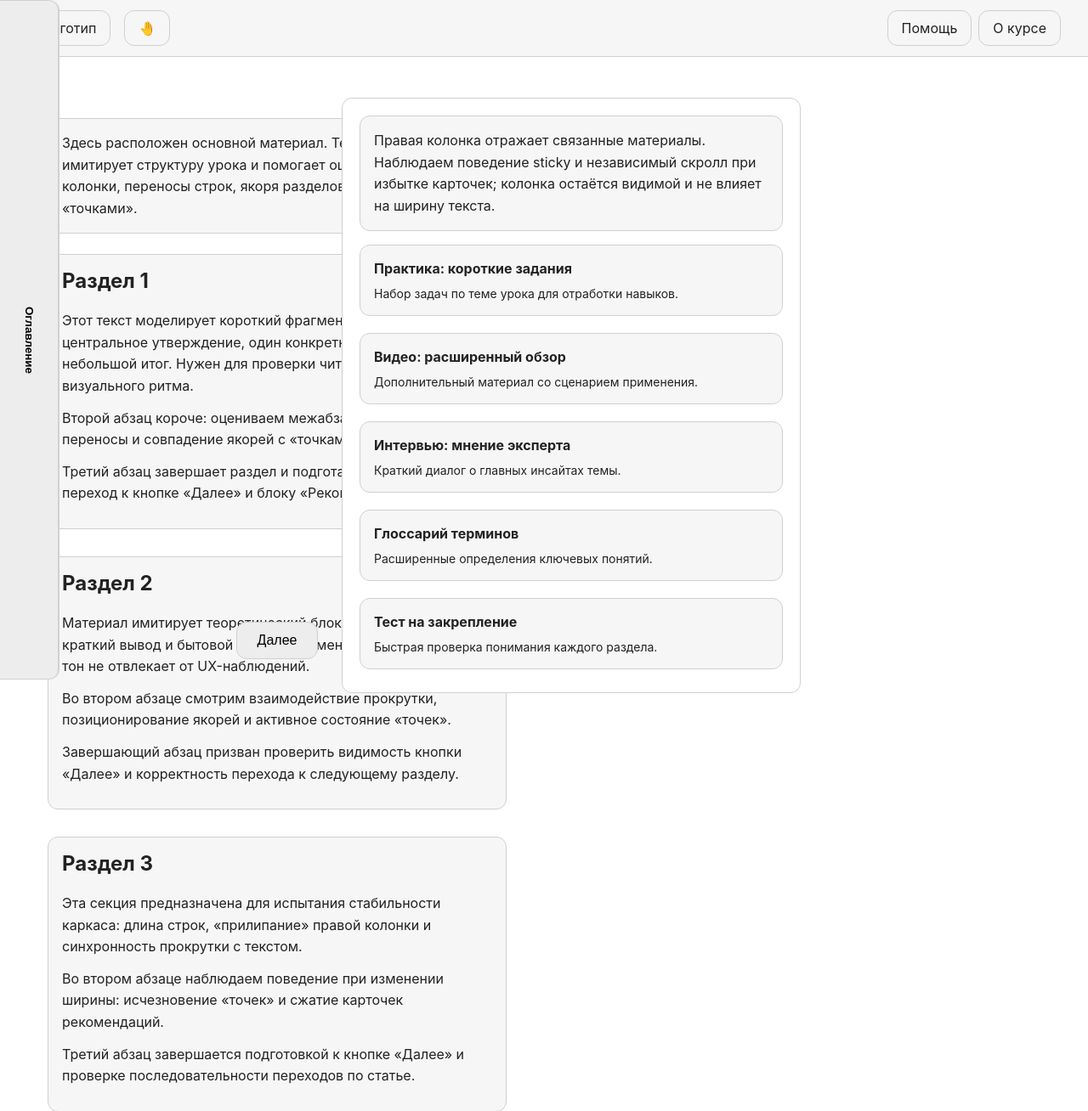
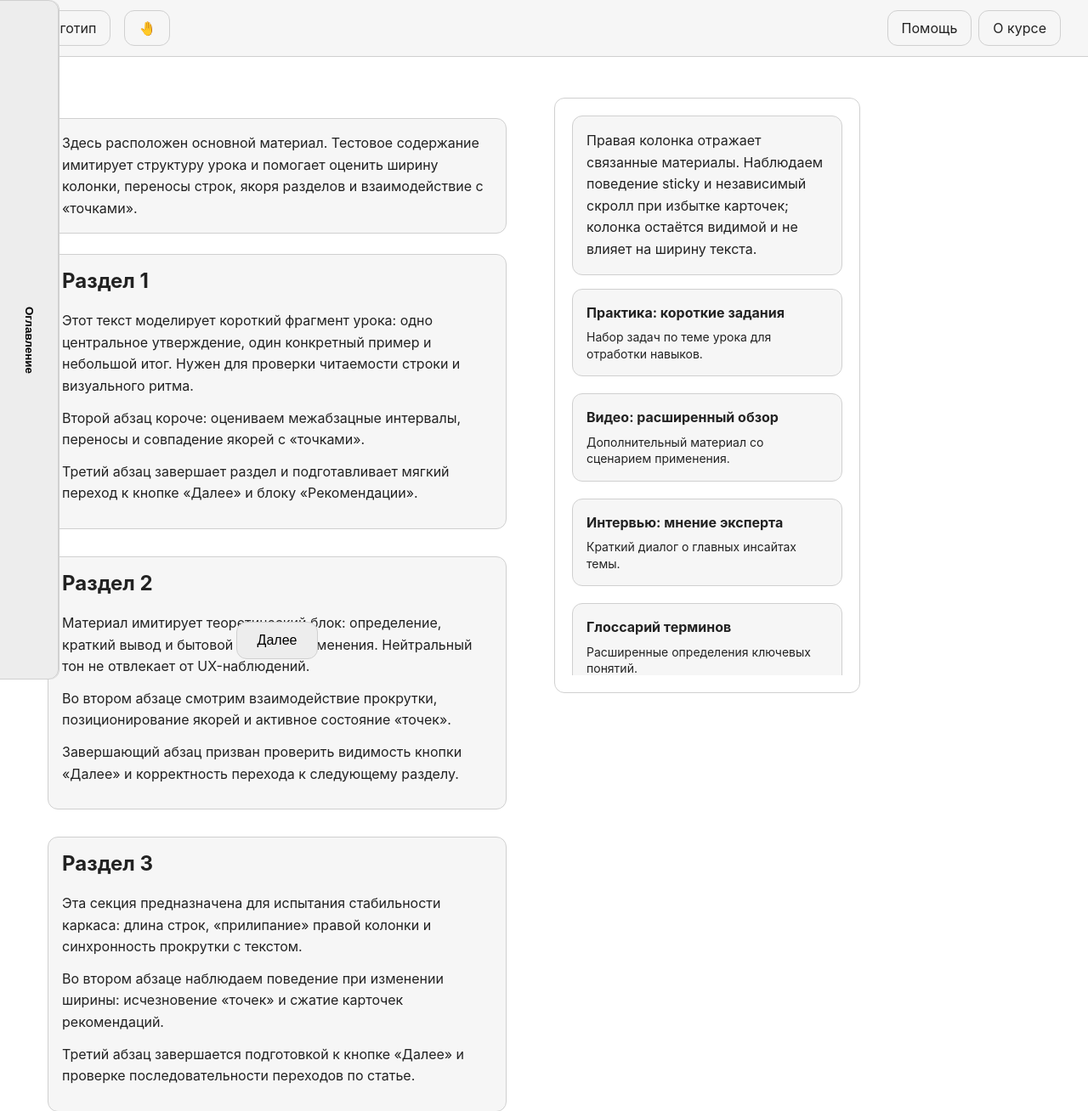
Before and after one commit to ooodelo/toosmart, a PHP site: page / in a window 1280 px wide. Shown: the top 1308 px of the page at 85% size. Run offline with PHP 8.4, Linux system fonts and the light colour scheme.

Commit message:
Adjust main grid layout to match layout summary

```diff
--- a/styles.css
+++ b/styles.css
@@ -10,21 +10,26 @@
   );
   --stack-width-desktop: clamp(320px, 28vw, 420px);
   --stack-width-tablet: clamp(280px, 30vw, 360px);
+  --stack-min-width-desktop: 320px;
+  --stack-min-width-tablet: 280px;
+  --stack-min-width: var(--stack-min-width-desktop);
   --stack-width: var(--stack-width-desktop);
   --main-columns-desktop:
-    max(0px, calc(50vw - var(--gap-page) - var(--text-box-width-desktop) / 2))
+    1fr
     var(--text-box-width-desktop)
-    minmax(0px, var(--stack-width-desktop));
+    minmax(var(--stack-min-width-desktop), var(--stack-width-desktop))
+    1fr;
   --main-columns-tablet:
-    max(0px, calc(50vw - var(--gap-page) - var(--text-box-width-tablet) / 2))
+    1fr
     var(--text-box-width-tablet)
-    minmax(0px, var(--stack-width-tablet));
+    minmax(var(--stack-min-width-tablet), var(--stack-width-tablet))
+    1fr;
   --main-columns: var(--main-columns-desktop);
   --text-box-width-desktop: 680px;
   --text-box-width-tablet: 540px;
   --text-box-width-handheld: var(--content-width-handheld);
   --text-box-width: var(--text-box-width-desktop);
-  --text-box-left: calc(50vw - var(--content-width-desktop) / 2);
+  --text-box-left: calc(50vw - var(--text-box-width-desktop) / 2);
   --gap-page: 32px;
   --stack-gap: 20px;
   --rail-closed: 70px;
@@ -443,11 +448,12 @@ body[data-mode="desktop"] {
   --main-columns: var(--main-columns-desktop);
   --text-box-width: var(--text-box-width-desktop);
   --stack-width: var(--stack-width-desktop);
-  --text-box-left: calc(50vw - var(--content-width-desktop) / 2);
+  --stack-min-width: var(--stack-min-width-desktop);
+  --text-box-left: calc(50vw - var(--text-box-width-desktop) / 2);
 }
 
 body[data-mode="desktop"] .main {
-  grid-template-areas: "left panel stack";
+  grid-template-areas: ". panel stack .";
 }
 
 body[data-mode="desktop"] .panel {
@@ -474,13 +480,17 @@ body[data-mode="desktop"] .btn-next {
 body[data-mode="desktop"] .stack {
   grid-area: stack;
   grid-column: unset;
+  min-width: var(--stack-min-width);
+  max-width: var(--stack-width);
+  width: 100%;
 }
 
 body[data-mode="tablet-wide"] {
   --main-columns: var(--main-columns-tablet);
   --text-box-width: var(--text-box-width-tablet);
   --stack-width: var(--stack-width-tablet);
-  --text-box-left: calc(50vw - var(--content-width-tablet) / 2);
+  --stack-min-width: var(--stack-min-width-tablet);
+  --text-box-left: calc(50vw - var(--text-box-width-tablet) / 2);
 }
 
 body[data-mode="tablet-wide"] .dots-rail {
@@ -488,7 +498,7 @@ body[data-mode="tablet-wide"] .dots-rail {
 }
 
 body[data-mode="tablet-wide"] .main {
-  grid-template-areas: "left panel stack";
+  grid-template-areas: ". panel stack .";
 }
 
 body[data-mode="tablet-wide"] .panel {
@@ -515,6 +525,9 @@ body[data-mode="tablet-wide"] .btn-next {
 body[data-mode="tablet-wide"] .stack {
   grid-area: stack;
   grid-column: unset;
+  min-width: var(--stack-min-width);
+  max-width: var(--stack-width);
+  width: 100%;
 }
 
 body[data-mode="tablet-wide"] .header {
```
